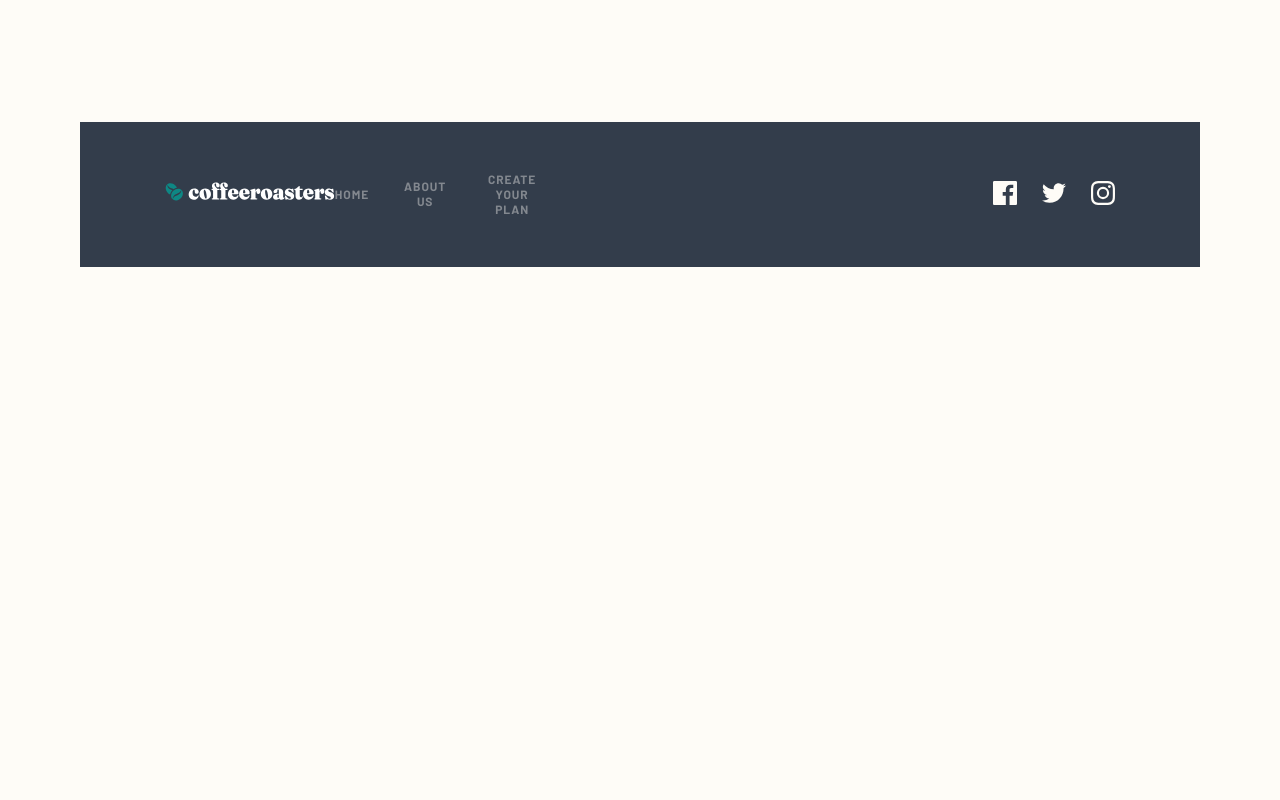
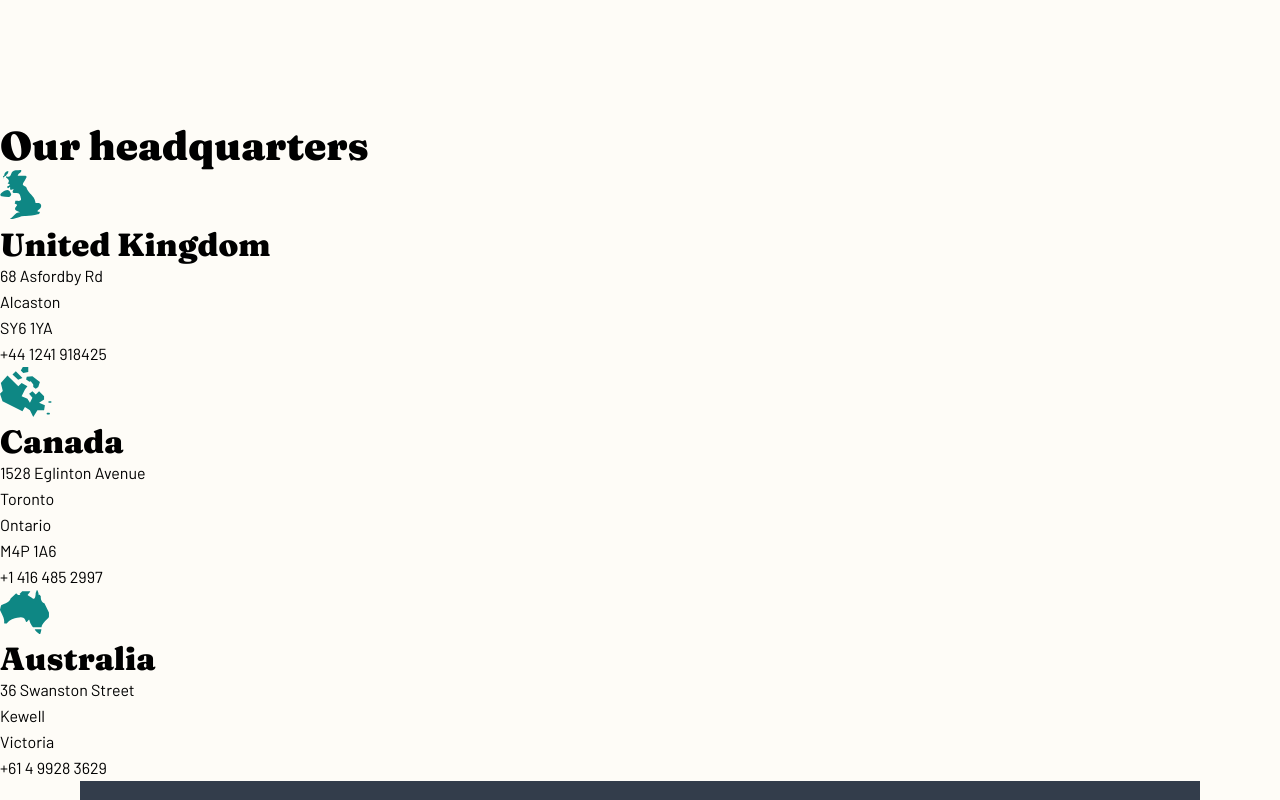
Before and after one commit to vickievien/coffee-roasters, a Next.js app: page /about in a window 1280 px wide. Shown: the part 2040-2840 px from the top of the page. Before the commit the page ends 2395 px from the top, so only its background shows below. Built offline with nearby package versions, Linux system fonts and the light colour scheme.

Commit message:
:up: update: import Headquarter component to About page

```diff
--- a/pages/about.js
+++ b/pages/about.js
@@ -1,4 +1,5 @@
 import AboutCommit from '../components/about/Commitment';
+import AboutHeadquarter from '../components/about/Headquarter';
 import AboutHero from '../components/about/Hero'
 import AboutQuality from '../components/about/Quality';
 
@@ -8,6 +9,7 @@ const About = () => {
             <AboutHero />
             <AboutCommit />
             <AboutQuality />
+            <AboutHeadquarter />
         </div>
     );
 }
```
